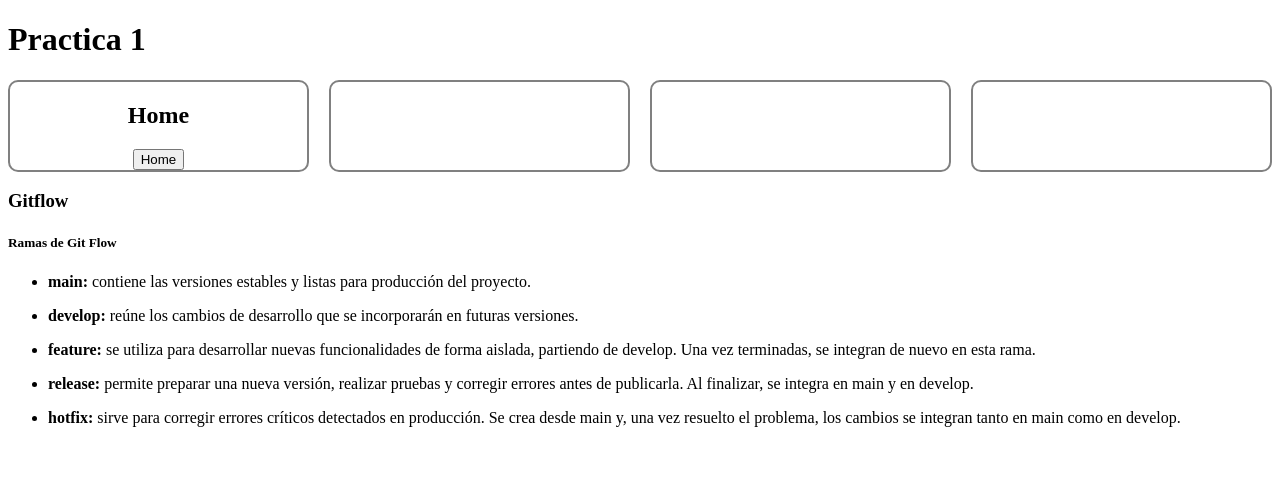
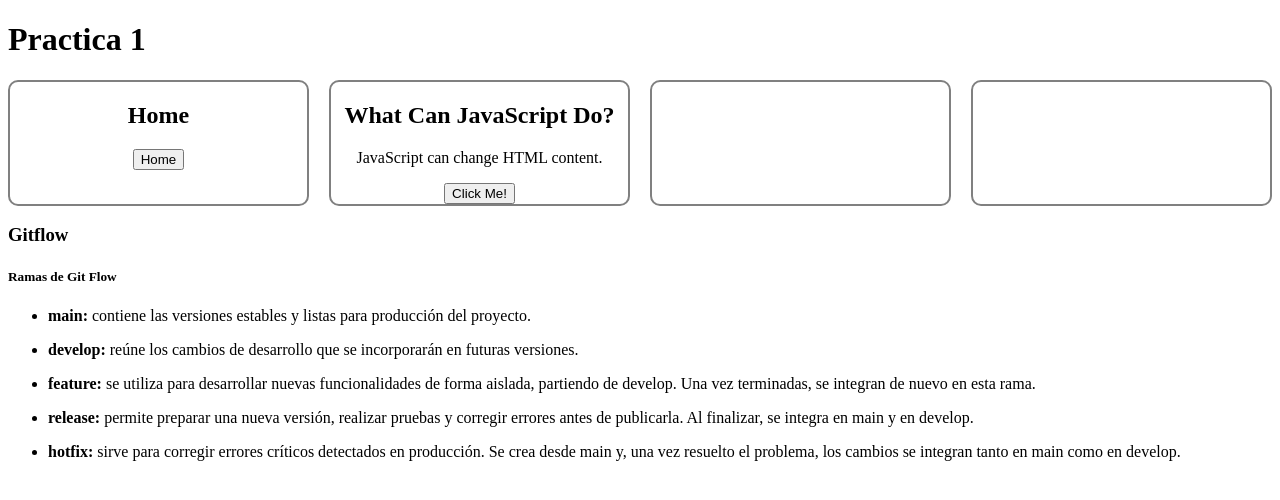
Before and after one commit to mackyto/DAW-Practica1, a plain HTML site: page index.html in a window 1280 px wide. Drawn offline with Linux system fonts and the light colour scheme.

Commit message:
Primer feature realizado

```diff
--- a/index.html
+++ b/index.html
@@ -15,7 +15,11 @@
                     <h1>Home</h1>
                     <button type="button" onclick='document.getElementById("home").innerHTML = "<p>Las ramas de Git Flow permiten separar las tareas de desarrollo, preparación de versiones y mantenimiento, facilitando un flujo de trabajo organizado y controlado.</p>"'>Home</button>
                 </div>
-                <div><p></p></div>
+                <div>
+                    <h2>What Can JavaScript Do?</h2>
+                    <p id="demo">JavaScript can change HTML content.</p>
+                    <button type="button" onclick='document.getElementById("demo").innerHTML = "Hello JavaScript!"'>Click Me!</button>
+                </div>
                 <div><p></p></div>
                 <div><p></p></div>
             </nav>
```
